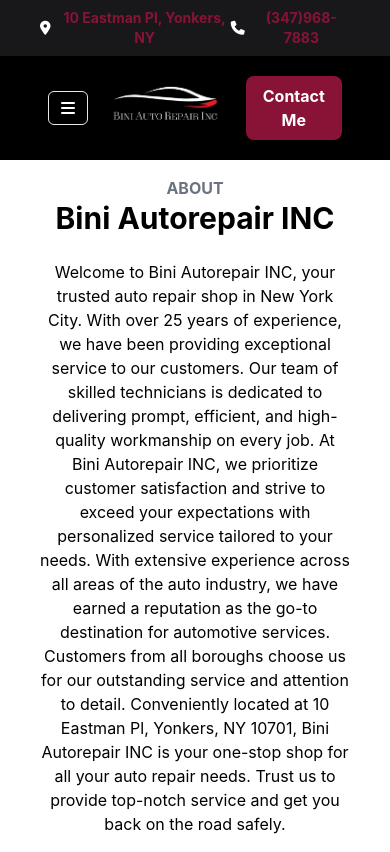
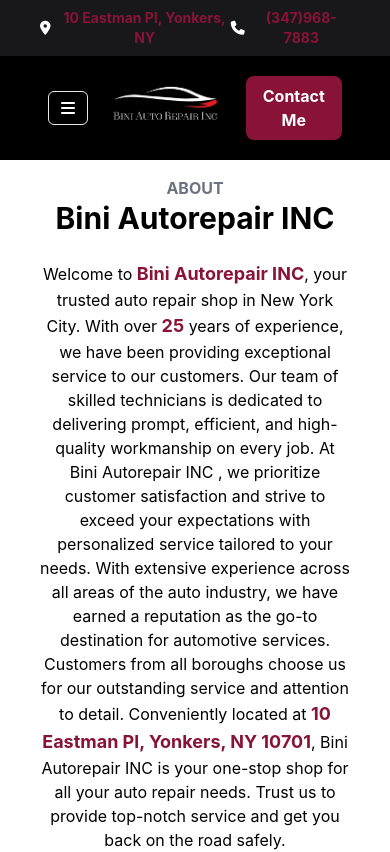
Before and after one commit to arditnimanaj/biniautorepairnyc, a React (Create React App) app: page /aboutus in a window 390 px wide. Shown: the top 852 px of the page. Built offline with nearby package versions, Linux system fonts and the light colour scheme.

Commit message:
sidebar mobile

```diff
--- a/src/components/Header.jsx
+++ b/src/components/Header.jsx
@@ -1,7 +1,8 @@
-import React from "react";
+import React, { useState } from "react";
 import { Link } from "react-router-dom";
 import logo from "../resources/logo.png";
 function Header() {
+  const [toggleSidebar, setToggleSidebar] = useState(false);
   return (
     <div className="sticky">
       <div className="text-sm flex justify-between px-10 py-2 bg-zinc-900  text-rose-900 font-bold">
@@ -27,10 +28,56 @@
 
       <nav className="w-full flex justify-between items-center px-12 py-3 bg-black text-white font-bold">
         <div className="block md:hidden border px-3 py-1 rounded-md">
-          <i class="fa-solid fa-bars"></i>
+          <button onClick={() => setToggleSidebar(!toggleSidebar)}>
+            <i class="fa-solid fa-bars"></i>
+          </button>
+        </div>
+        <div
+          className={`fixed  inset-0 bg-black z-0 md:hidden transition-transform ${
+            toggleSidebar ? "transform-none" : "-translate-x-full"
+          }`}
+          onClick={() => setToggleSidebar(!toggleSidebar)}
+        >
+          <button
+            className="md:hidden absolute right-4 top-4"
+            onClick={() => setToggleSidebar(!toggleSidebar)}
+          >
+            <i class="fa-solid fa-x fa-xl"></i>
+          </button>
+          <div className="flex flex-col mt-14 gap-4 px-6  uppercase">
+            <Link
+              to={"/"}
+              className="flex items-center justify-between md:hidden border p-2 bg-black rounded-lg"
+            >
+              <span>Home</span> <i class="fa-solid fa-arrow-right"></i>
+            </Link>
+            <Link
+              to={"/aboutus"}
+              className="flex items-center justify-between md:hidden border p-2 bg-black rounded-lg"
+            >
+              <span>About Us</span> <i class="fa-solid fa-arrow-right"></i>
+            </Link>
+            <Link
+              to={"/services"}
+              className="flex items-center justify-between md:hidden border p-2 bg-black rounded-lg"
+            >
+              <span>Services</span>
+
+              <i class="fa-solid fa-arrow-right"></i>
+            </Link>
+            <Link
+              to={"/contact"}
+              className="flex items-center justify-between md:hidden border p-2 bg-black rounded-lg"
+            >
+              <span>Contact</span> <i class="fa-solid fa-arrow-right"></i>
+            </Link>
+            <div>
+              <img src={logo} alt="" className="bottom-0 absolute" />
+            </div>
+          </div>
         </div>
         <Link to={"/"}>
-          <img src={logo} className="w-[200px] h-20 object-cover" />
+          <img src={logo} alt="" className="w-[200px] h-20 object-cover" />
         </Link>
         <ul className="hidden md:flex justify-center gap-24 uppercase">
           <Link to={"/"}>Home</Link>
--- a/src/pages/AboutPage.jsx
+++ b/src/pages/AboutPage.jsx
@@ -33,19 +33,27 @@
         <h1 className="font-bold text-3xl">Bini Autorepair INC</h1>
       </div>
       <span className="px-10 py-2">
-        Welcome to Bini Autorepair INC, your trusted auto repair shop in New
-        York City. With over 25 years of experience, we have been providing
-        exceptional service to our customers. Our team of skilled technicians is
-        dedicated to delivering prompt, efficient, and high-quality workmanship
-        on every job. At Bini Autorepair INC, we prioritize customer
-        satisfaction and strive to exceed your expectations with personalized
-        service tailored to your needs. With extensive experience across all
-        areas of the auto industry, we have earned a reputation as the go-to
-        destination for automotive services. Customers from all boroughs choose
-        us for our outstanding service and attention to detail. Conveniently
-        located at 10 Eastman Pl, Yonkers, NY 10701, Bini Autorepair INC is your
-        one-stop shop for all your auto repair needs. Trust us to provide
-        top-notch service and get you back on the road safely.
+        Welcome to{" "}
+        <span className="font-bold text-lg text-rose-900">
+          Bini Autorepair INC
+        </span>
+        , your trusted auto repair shop in New York City. With over{" "}
+        <span className="font-bold text-lg text-rose-900">25</span> years of
+        experience, we have been providing exceptional service to our customers.
+        Our team of skilled technicians is dedicated to delivering prompt,
+        efficient, and high-quality workmanship on every job. At Bini Autorepair
+        INC , we prioritize customer satisfaction and strive to exceed your
+        expectations with personalized service tailored to your needs. With
+        extensive experience across all areas of the auto industry, we have
+        earned a reputation as the go-to destination for automotive services.
+        Customers from all boroughs choose us for our outstanding service and
+        attention to detail. Conveniently located at{" "}
+        <span className="font-bold text-lg text-rose-900">
+          10 Eastman Pl, Yonkers, NY 10701
+        </span>
+        , Bini Autorepair INC is your one-stop shop for all your auto repair
+        needs. Trust us to provide top-notch service and get you back on the
+        road safely.
       </span>
       <div className="grid grid-cols-2 md:grid-cols-4 gap-8 px-6 py-12">
         {info.map((info) => {
```
